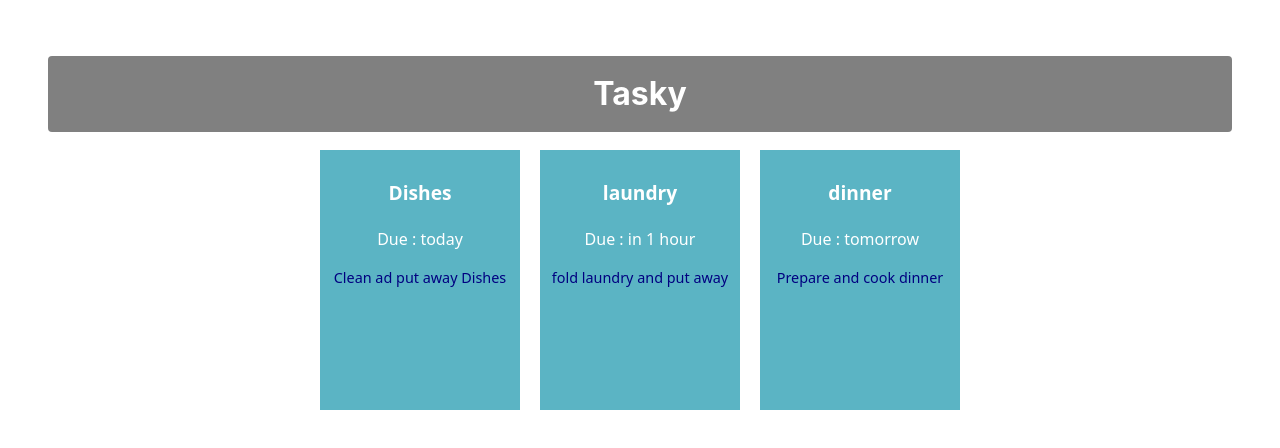
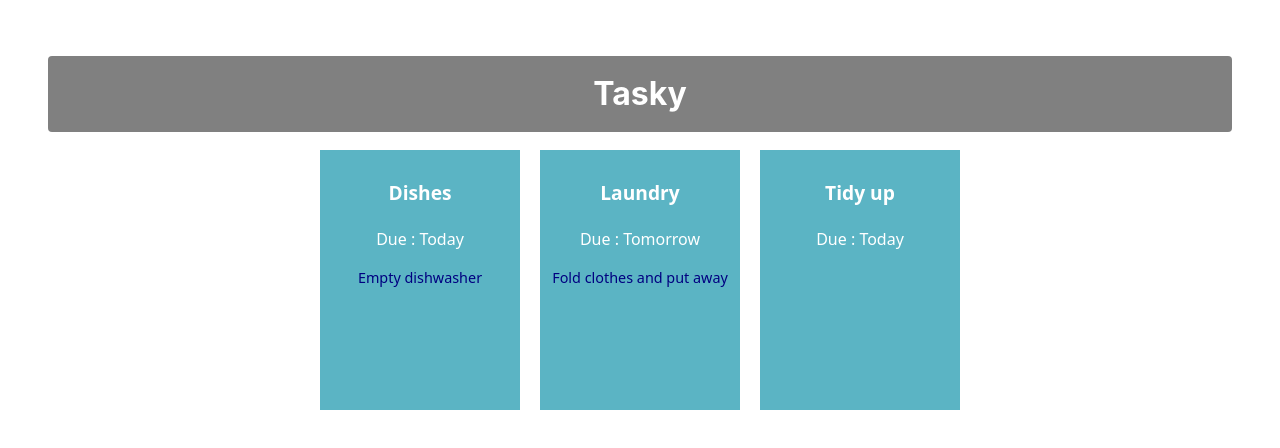
Before and after one commit to padraiccoffey399/react-basics-lab, a React (Vite) app in the folder tasky/: page / in a window 1280 px wide. Shown: the top 448 px of the page. Built offline with nearby package versions, Linux system fonts and the light colour scheme.

Commit message:
Added task state

```diff
--- a/tasky/src/App.jsx
+++ b/tasky/src/App.jsx
@@ -1,19 +1,27 @@
 import './App.css';
 import Task from './components/Task';
+import React, { useState } from 'react';
+
 
 function App() {
-  return (
+    const [ taskState, setTaskState ] = useState({
+    tasks: [
+      { title:"Dishes", description: "Empty dishwasher", deadline: "Today" },
+      { title: "Laundry", description: "Fold clothes and put away", deadline: "Tomorrow" },
+      { title: "Tidy up", deadline: "Today" }
+    ]
+  });
+
+
+    return (
     <div className="container">
       <h1>Tasky</h1>
-      <Task title="Dishes " deadline = "today" description="Clean ad put away Dishes" />
-
-      <Task title="laundry " deadline = "in 1 hour" description="fold laundry and put away" />
-
-      <Task title="dinner " deadline = "tomorrow" description="Prepare and cook dinner" />
-
-
+      <Task title={taskState.tasks[0].title} deadline={taskState.tasks[0].deadline} description={taskState.tasks[0].description} />
+      <Task title={taskState.tasks[1].title} deadline={taskState.tasks[1].deadline} description={taskState.tasks[1].description} />
+      <Task title={taskState.tasks[2].title} deadline={taskState.tasks[2].deadline} description={taskState.tasks[2].description} />
     </div>
   );
+
 }
 
 export default App;
```
